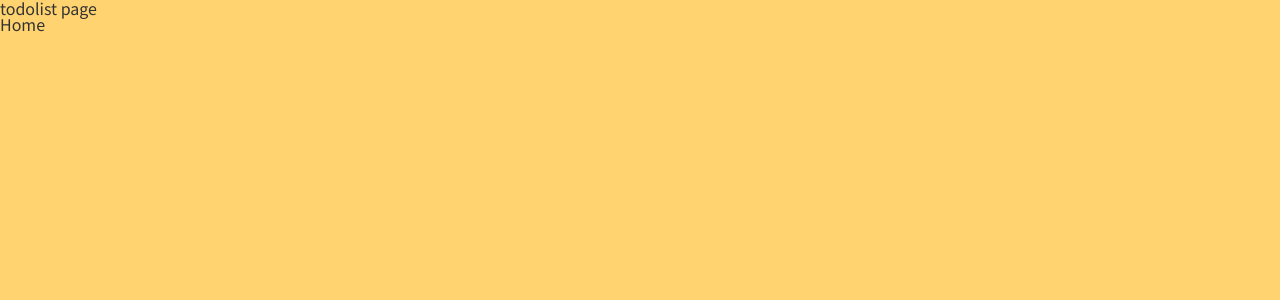
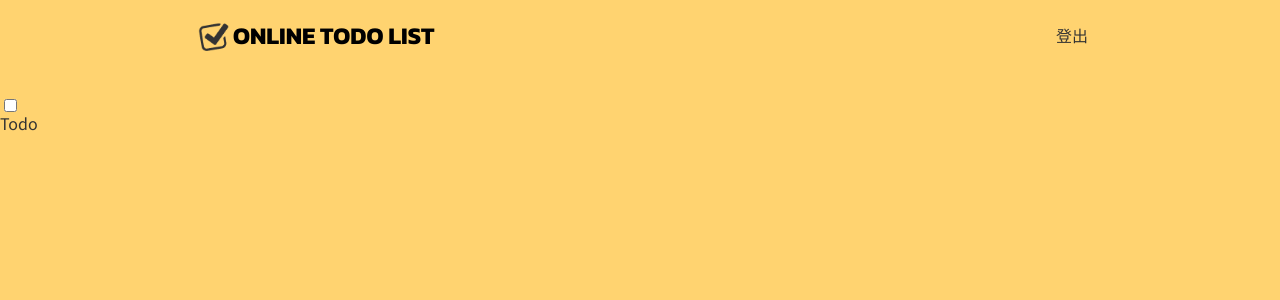
Before and after one commit to Avain84/todolist-react, a React (Vite) app: page /todolist-react/todo in a window 1280 px wide. Shown: the top 300 px of the page. Built offline with nearby package versions, Linux system fonts and the light colour scheme.

Commit message:
feat: add header section and log out feature

```diff
--- /dev/null
+++ b/src/components/AddList.jsx
@@ -0,0 +1,10 @@
+function AddList() {
+  return (
+    <>
+      <input type="checkbox" name="表單" id="box" />
+      <label htmlFor="box"></label>
+    </>
+  )
+}
+
+export default AddList;
--- /dev/null
+++ b/src/components/Header.jsx
@@ -0,0 +1,29 @@
+import { Link,useNavigate } from "react-router-dom";
+
+function Header() {
+  const navigate= useNavigate();
+  return(
+    <header>
+      <div className="wrapper">
+        <nav>
+          <button type="button" onClick={()=>{
+            const token = window.localStorage.getItem('token');
+            if(token){
+              navigate('/todolist-react/todo');
+            }else{
+              navigate('/todolist-react/');
+            }
+          }}>
+            <h1 className="home">ONLINE TODO LIST</h1>
+          </button>
+          <div className="member">
+            {window.localStorage.getItem('nickname') && <h2 className="user">{window.localStorage.getItem('nickname')}的待辦</h2>}
+            <Link to='/todolist-react/' onClick={() => window.localStorage.clear()}>登出</Link>
+          </div>
+        </nav>
+      </div>
+    </header>
+  )
+}
+
+export default Header;
--- /dev/null
+++ b/src/components/TodoList.jsx
@@ -0,0 +1,7 @@
+function TodoList() {
+  return(
+    <h1>Todo</h1>
+  );
+}
+
+export default TodoList;
--- a/src/components/TodoPage.jsx
+++ b/src/components/TodoPage.jsx
@@ -1,10 +1,16 @@
-import { Link } from "react-router-dom";
+// import { Link } from "react-router-dom";
+import Header from "./Header";
+import AddList from "./AddList";
+import TodoList from "./TodoList";
 
 function TodoPage() {
   return (
     <>
-    <p>todolist page</p>
-    <Link to='../'>Home</Link>
+      <Header></Header>
+      <main>
+        <AddList></AddList>
+        <TodoList></TodoList>
+      </main>
     </>
   );
 }
```
